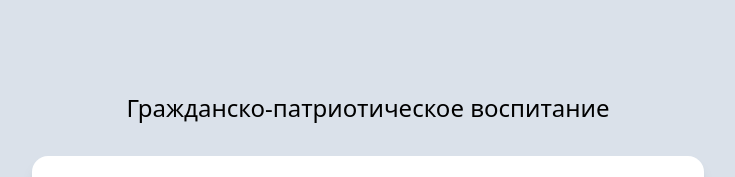
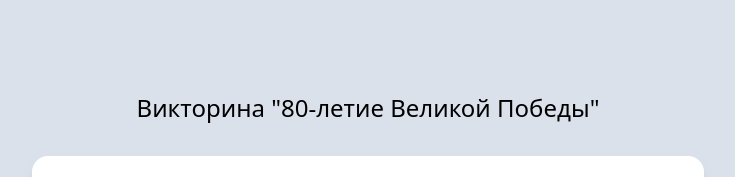
Before and after one commit to Bladeeezy/80.github.io, a plain HTML site: page index.html in a window 1280 px wide. Shown: the top 177 px of the page, without its empty margins (272-1007 px from the left). Drawn offline with nearby package versions, Linux system fonts and the light colour scheme.

Commit message:
Add files via upload

```diff
--- a/index.html
+++ b/index.html
@@ -23,8 +23,7 @@
     <div class="flex flex-col gap-8 min-w-screen min-h-screen md:justify-center items-center bg-slate-300/70 p-4">
 
         <div class="text-2xl font-light">
-            Гражданско-патриотическое воспитание
-        </div>
+            Викторина "80-летие Великой Победы"        </div>
         <div class="w-full max-w-2xl min-h-screen md:min-h-fit bg-white shadow-lg rounded-2xl p-6">
             <!-- Блок 1 -->
             <div id="block1" class="block active">
```
